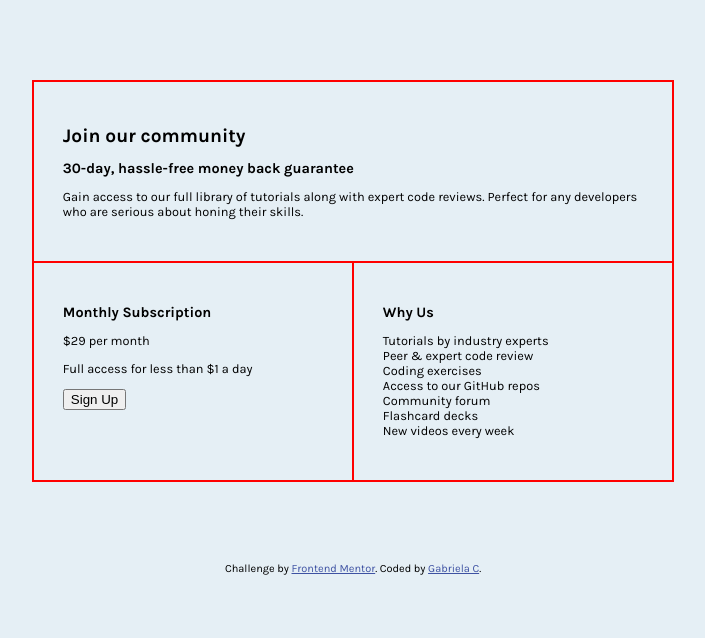
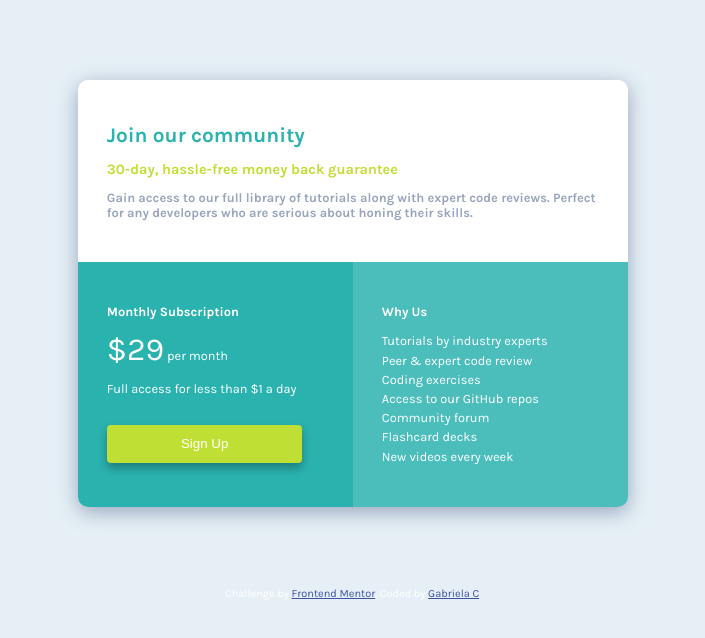
Before and after one commit to gcardenasdev/single-price-grid-component, a plain HTML site: page index.html in a window 1280 px wide. Shown: the whole page, without its empty margins (287-992 px from the left). Drawn offline with Linux system fonts and the light colour scheme.

Commit message:
Beter organized and commented CSS. Fine tuned layout, added colors and other styles.

```diff
--- a/index.html
+++ b/index.html
@@ -25,7 +25,7 @@
     </div>
 
     <div id="box-2" class="space-around">
-        <h2>Monthly Subscription</h2>
+        <h3>Monthly Subscription</h3>
 
         <p><span>&dollar;29</span> per month</p>
 
@@ -35,7 +35,7 @@
     </div>
 
     <div id="box-3" class="space-around">
-        <h2>Why Us</h2>
+        <h3>Why Us</h3>
 
         <p>Tutorials by industry experts</br>
         Peer &amp; expert code review</br>
--- a/style.css
+++ b/style.css
@@ -1,6 +1,5 @@
-.attribution { font-size: 11px; text-align: center; }
-.attribution a { color: hsl(228, 45%, 44%); }
 
+/* Basic styles */
 
 :root {
   --Cyan: hsl(179, 62%, 43%);
@@ -16,14 +15,22 @@ body {
   font-size: 100%;
   font-family: 'Karla', sans-serif;
   background-color: var(--Light-Gray);
+  color: white;
 }
 
 h1 {
-  font-size: 1.2em;
+  font-size: 1.1em;
+  color: var(--Cyan);
 }
 
 h2 {
   font-size: 0.9em;
+  color: var(--Bright-Yellow);
+}
+
+h3 {
+  font-size: 0.8em;
+
 }
 
 p {
@@ -35,28 +42,102 @@ p {
   padding: 1.8rem;
 }
 
+/* End basic syles */
+
+/* Container and boxes */
+
+
 #container {
-  border: 1px solid red;
-
-  width: 50%;
+  border-radius: 10px;
+  width: 80%;
   margin: 5rem auto;
   display: flex;
-  flex-wrap: wrap;
-
+  flex-direction: column;
+  box-shadow:
+    0px 5px 20px var(--Grayish-Blue);
 }
 
 #box-1 {
-  border: 1px solid red;
-  flex-basis: 100%;
+  background-color: white;
+  border-radius: 10px 10px 0 0;
+}
+
+#box-1 p {
+
+  color: var(--Grayish-Blue);
+  font-weight: 700;
 
 }
 
 #box-2 {
-  border: 1px solid red;
-  flex: 1;
+  background-color: var(--Cyan);
+  border-radius: 0 0 0 10px;
 }
 
+
+span {
+  font-size: 2.5em;
+}
+
+
+button {
+  background-color: var(--Bright-Yellow);
+  color: white;
+  border: none;
+  border-radius: 4px;
+  width: 90%;
+  height: 20%;
+  margin-top: 1rem;
+  box-shadow:
+    0px 5px 10px rgba(0, 0, 0, 0.3);
+}
+
+
 #box-3 {
-  border: 1px solid red;
-  flex: 1;
+  background-color: var(--Light-Cyan);
+  border-radius: 0 0 10px 0;
 }
+
+#box-3 p {
+  line-height: 1.5em;
+}
+
+/* End Container and Boxes */
+
+/* Footer */
+
+.attribution { font-size: 11px; text-align: center; }
+.attribution a { color: hsl(228, 45%, 44%); }
+
+
+@media only screen and (min-width: 76.25em) {
+
+  #container {
+    max-width: 550px;
+    display: flex;
+    flex-wrap: wrap;
+    flex-direction: row;
+  }
+
+  #box-1 {
+
+    flex-basis: 100%;
+
+  }
+
+  #box-2 {
+
+    flex: 1;
+  }
+
+  #box-3 {
+
+    flex: 1;
+  }
+
+  h1 {
+    font-size: 1.3em;
+  }
+
+
+}
```
